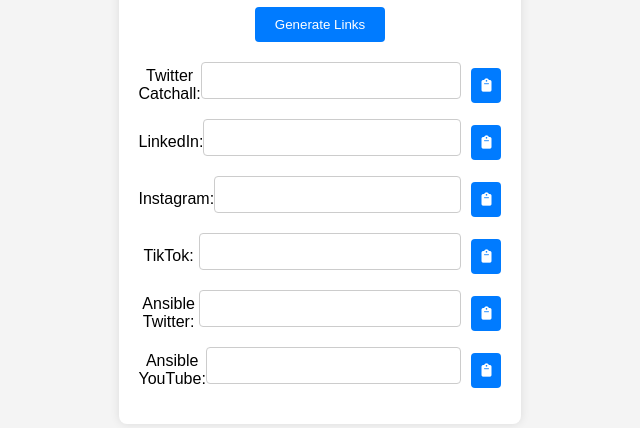
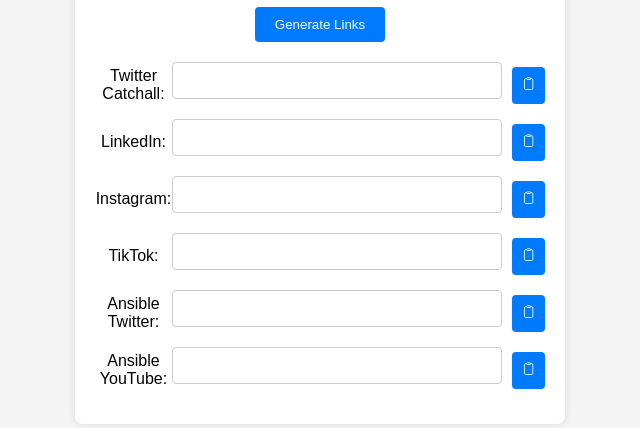
Before and after one commit to IPvSean/linkapp, a plain HTML site: page index.html in a window 1280 px wide. Shown: the part 258-686 px from the top of the page, without its empty margins (320-960 px from the left). Drawn offline with nearby package versions, Linux system fonts and the light colour scheme.

Commit message:
sync html

```diff
--- a/index.html
+++ b/index.html
@@ -16,35 +16,37 @@
             <div class="link-container">
                 <label for="twitterLink">Twitter Catchall:</label>
                 <input type="text" id="twitterLink" readonly>
-                <button class="copy-btn" onclick="copyToClipboard('twitterLink')"><i class="fas fa-clipboard"></i></button>
+                <button class="copy-btn" onclick="copyToClipboard('twitterLink')"><ion-icon name="clipboard-outline"></ion-icon></button>
             </div>
             <div class="link-container">
                 <label for="linkedinLink">LinkedIn:</label>
                 <input type="text" id="linkedinLink" readonly>
-                <button class="copy-btn" onclick="copyToClipboard('linkedinLink')"><i class="fas fa-clipboard"></i></button>
+                <button class="copy-btn" onclick="copyToClipboard('linkedinLink')"><ion-icon name="clipboard-outline"></ion-icon></button>
             </div>
             <div class="link-container">
                 <label for="instagramLink">Instagram:</label>
                 <input type="text" id="instagramLink" readonly>
-                <button class="copy-btn" onclick="copyToClipboard('instagramLink')"><i class="fas fa-clipboard"></i></button>
+                <button class="copy-btn" onclick="copyToClipboard('instagramLink')"><ion-icon name="clipboard-outline"></ion-icon></button>
             </div>
             <div class="link-container">
                 <label for="tiktokLink">TikTok:</label>
                 <input type="text" id="tiktokLink" readonly>
-                <button class="copy-btn" onclick="copyToClipboard('tiktokLink')"><i class="fas fa-clipboard"></i></button>
+                <button class="copy-btn" onclick="copyToClipboard('tiktokLink')"><ion-icon name="clipboard-outline"></ion-icon></button>
             </div>
             <div class="link-container">
                 <label for="ansibleTwitterLink">Ansible Twitter:</label>
                 <input type="text" id="ansibleTwitterLink" readonly>
-                <button class="copy-btn" onclick="copyToClipboard('ansibleTwitterLink')"><i class="fas fa-clipboard"></i></button>
+                <button class="copy-btn" onclick="copyToClipboard('ansibleTwitterLink')"><ion-icon name="clipboard-outline"></ion-icon></button>
             </div>
             <div class="link-container">
                 <label for="ansibleYoutubeLink">Ansible YouTube:</label>
                 <input type="text" id="ansibleYoutubeLink" readonly>
-                <button class="copy-btn" onclick="copyToClipboard('ansibleYoutubeLink')"><i class="fas fa-clipboard"></i></button>
+                <button class="copy-btn" onclick="copyToClipboard('ansibleYoutubeLink')"><ion-icon name="clipboard-outline"></ion-icon></button>
             </div>
         </div>
     </div>
     <script src="script.js"></script>
+    <script type="module" src="https://unpkg.com/ionicons@7.1.0/dist/ionicons/ionicons.esm.js"></script>
+    <script nomodule src="https://unpkg.com/ionicons@7.1.0/dist/ionicons/ionicons.js"></script>
 </body>
 </html>
--- a/styles.css
+++ b/styles.css
@@ -45,6 +45,7 @@ button:hover {
     display: flex;
     align-items: center;
     margin-bottom: 10px;
+    width: 450px;
 }
 
 .link-container label {
```
